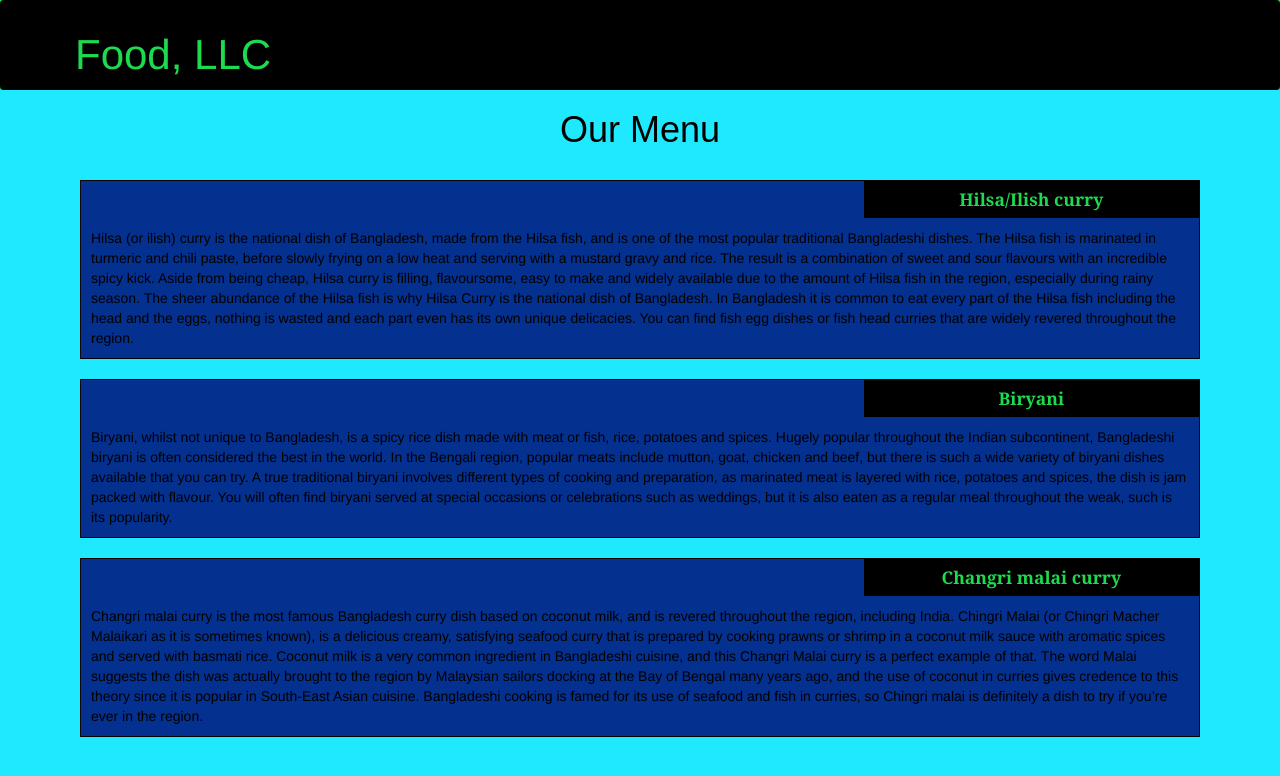
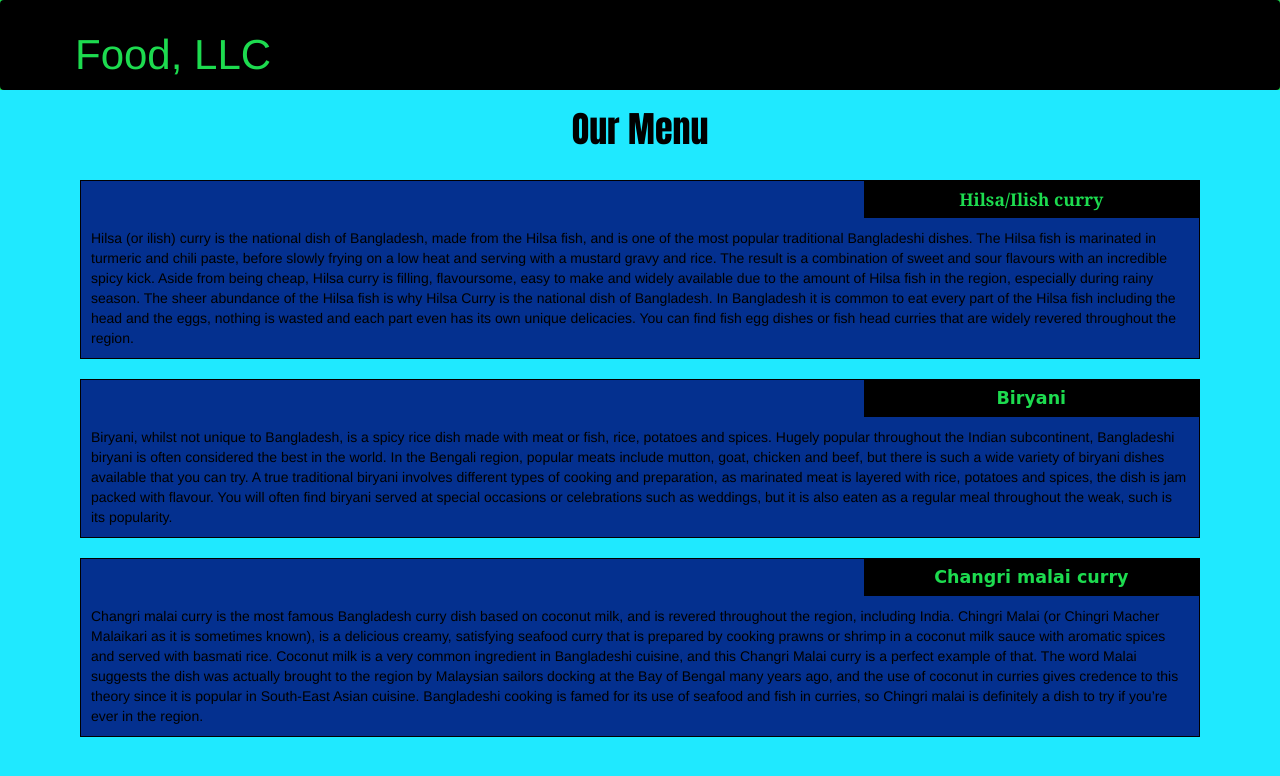
Before and after one commit to dandasagar/dandasagar.github.io, a plain HTML site: page module_3 assignment/index.html in a window 1280 px wide. Drawn offline with Linux system fonts and the light colour scheme; a script that the page names is missing.

Commit message:
Add files via upload

```diff
--- a/module_3 assignment/css/styles.css
+++ b/module_3 assignment/css/styles.css
@@ -5,7 +5,7 @@
 }
 
 h1 {
-	font-family: Brushstroke, fantasy;
+	font-family: Impact, fantasy;
 	color: #000000;
 }
 
@@ -60,7 +60,7 @@ section {
 	text-align: center;
 	width: 30%;
 	margin-left: 70%;
-	font-family: Georgia,sans-serif;
+	font-family: Snell Roundhand, cursive;
 	font-weight: bold;
 	font-size: 125%;
 	margin-bottom: 0;
@@ -75,7 +75,7 @@ section {
 	text-align: center;
 	width: 30%;
 	margin-left: 70%;
-	font-family: Georgia,sans-serif;
+	font-family: Snell Roundhand, cursive;
 	font-weight: bold;
 	font-size: 125%;
 	margin-bottom: 0;
```
